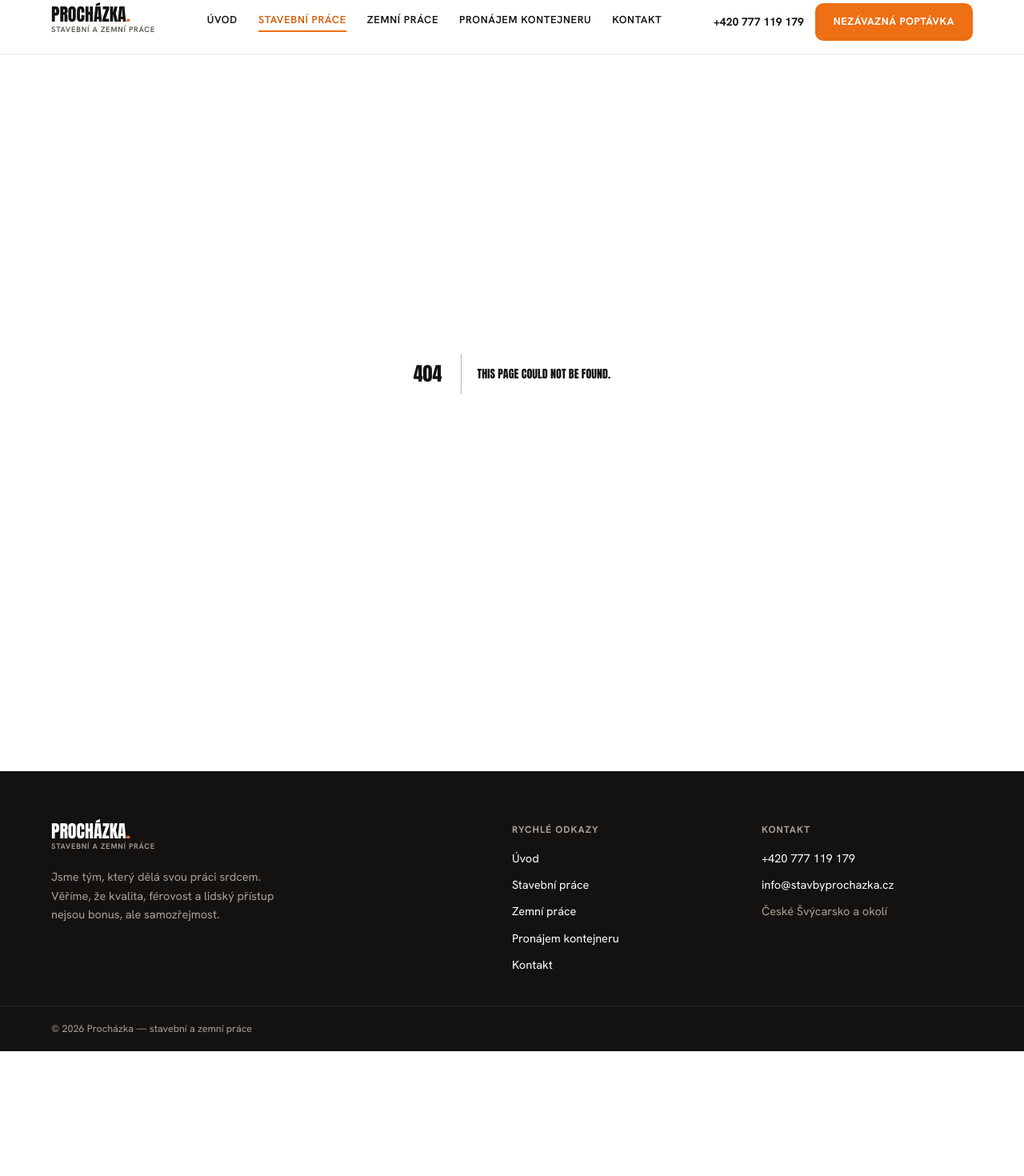
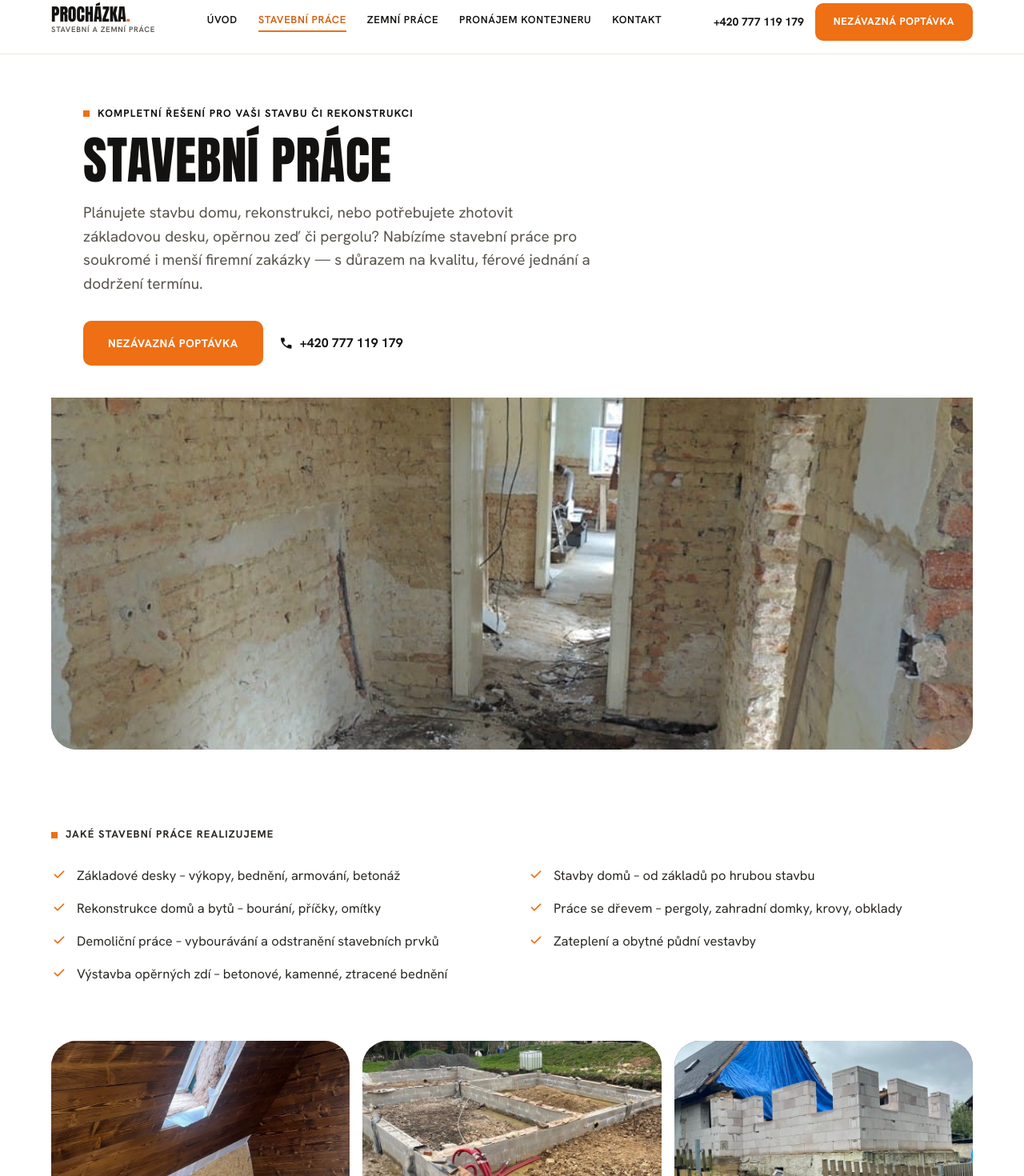
Before and after one commit to Honzeenek/prochazka-construction, a Next.js app: page /stavebni-prace in a window 1280 px wide. Before the commit this address had no page. Shown: the part 12-1482 px from the top of the page at 80% size. Before the commit the page ends 1326 px from the top, so only its background shows below. Built offline with nearby package versions, Linux system fonts and the light colour scheme.

Commit message:
feat: add service page template and three service routes
Co-Authored-By: Claude Fable 5 <noreply@anthropic.com>

```diff
--- /dev/null
+++ b/src/app/stavebni-prace/page.tsx
@@ -0,0 +1,7 @@
+import type { Metadata } from 'next';
+import { ServicePage } from '@/components/layout/ServicePage';
+import { getService } from '@/content/services';
+
+const service = getService('stavebni-prace')!;
+export const metadata: Metadata = { title: service.title, description: service.seoDescription };
+export default function Page() { return <ServicePage service={service} />; }
--- /dev/null
+++ b/src/components/layout/ServicePage.module.css
@@ -0,0 +1,31 @@
+.heroWrap { padding-top: 8px; }
+.heroSheet { background: #fff; border-radius: var(--radius-xl) var(--radius-xl) 0 0; padding: 56px 40px 40px; max-width: 780px; }
+.overline { display: flex; align-items: center; gap: 10px; font-size: 13px; font-weight: 700; letter-spacing: .09em; text-transform: uppercase; color: var(--text-heading); margin-bottom: 16px; }
+.marker { width: 8px; height: 8px; background: var(--brand); flex: none; display: inline-block; }
+.title { font-size: var(--display-lg); }
+.intro { max-width: 60ch; margin: 20px 0 0; font-size: var(--text-lg); color: var(--text-muted); line-height: 1.55; }
+.actions { display: flex; gap: 20px; align-items: center; margin-top: 32px; flex-wrap: wrap; }
+.phone { display: inline-flex; align-items: center; gap: 8px; font-weight: 700; text-decoration: none; color: var(--ink-900); }
+.heroPhoto { position: relative; height: 440px; border-radius: 0 0 var(--radius-xl) var(--radius-xl); overflow: hidden; }
+
+.body { padding-top: 96px; }
+.bulletsHead { display: flex; align-items: center; gap: 10px; font-size: 13px; font-weight: 700; letter-spacing: .09em; text-transform: uppercase; margin-bottom: 28px; }
+.bullets { list-style: none; margin: 0; padding: 0; display: grid; grid-template-columns: 1fr 1fr; gap: 16px 40px; }
+.bullet { display: flex; align-items: flex-start; gap: 12px; font-size: 16.5px; color: var(--text-body); line-height: 1.5; }
+.check { color: var(--brand); flex: none; margin-top: 1px; }
+
+.gallery { padding-top: 72px; display: grid; grid-template-columns: repeat(3, 1fr); gap: 16px; }
+.galleryItem { position: relative; aspect-ratio: 4 / 3; border-radius: var(--radius-lg); overflow: hidden; }
+
+.ctaWrap { margin-top: 96px; }
+.ctaBand { background: var(--surface-section); border: 1px solid var(--line-soft); border-radius: var(--radius-xl); padding: 56px 48px; display: flex; align-items: center; justify-content: space-between; gap: 24px; flex-wrap: wrap; }
+.ctaTitle { font-size: var(--display-md); }
+
+@media (max-width: 900px) {
+  .heroSheet { padding: 40px 24px 32px; }
+  .heroPhoto { height: 280px; }
+  .body { padding-top: 64px; }
+  .bullets { grid-template-columns: 1fr; }
+  .gallery { grid-template-columns: 1fr 1fr; }
+}
+@media (max-width: 520px) { .gallery { grid-template-columns: 1fr; } }
--- /dev/null
+++ b/src/components/layout/ServicePage.tsx
@@ -0,0 +1,50 @@
+import { Button } from '@/components/ui/Button';
+import { Icon } from '@/components/ui/Icon';
+import { Photo } from './Photo';
+import { site } from '@/content/site';
+import type { Service } from '@/content/services';
+import styles from './ServicePage.module.css';
+
+export function ServicePage({ service }: { service: Service }) {
+  const [hero, ...gallery] = service.images;
+  return (
+    <main>
+      <section className={`container ${styles.heroWrap}`}>
+        <div className={styles.heroSheet}>
+          <div className={styles.overline}><span className={styles.marker} />{service.tagline}</div>
+          <h1 className={styles.title}>{service.title}</h1>
+          <p className={styles.intro}>{service.intro}</p>
+          <div className={styles.actions}>
+            <Button href="/kontakt" size="lg">Nezávazná poptávka</Button>
+            <a href={site.phoneHref} className={styles.phone}><Icon name="call" size={18} />{site.phone}</a>
+          </div>
+        </div>
+        <div className={styles.heroPhoto}><Photo src={hero} alt={`${service.title} — ukázka realizace`} priority rounded={false} sizes="(max-width: 1200px) 100vw, 1200px" /></div>
+      </section>
+
+      <section className={`container ${styles.body}`}>
+        <div className={styles.bulletsHead}><span className={styles.marker} />{service.bulletsHeading}</div>
+        <ul className={styles.bullets}>
+          {service.bullets.map((b) => (
+            <li key={b} className={styles.bullet}><Icon name="check" size={20} className={styles.check} /><span>{b}</span></li>
+          ))}
+        </ul>
+      </section>
+
+      {gallery.length > 0 && (
+        <section className={`container ${styles.gallery}`}>
+          {gallery.map((img, i) => (
+            <div key={img} className={styles.galleryItem}><Photo src={img} alt={`${service.title} — realizace ${i + 1}`} sizes="(max-width: 720px) 100vw, (max-width: 1200px) 50vw, 380px" /></div>
+          ))}
+        </section>
+      )}
+
+      <section className={`container ${styles.ctaWrap}`}>
+        <div className={styles.ctaBand}>
+          <h2 className={styles.ctaTitle}>Chcete podobnou realizaci?</h2>
+          <Button href="/kontakt" variant="ink" size="lg">Napište nám poptávku</Button>
+        </div>
+      </section>
+    </main>
+  );
+}
```
Also changed, not shown: src/app/pronajem-kontejneru/page.tsx (added, +7 -0 lines), src/app/zemni-prace/page.tsx (added, +7 -0 lines), 1 other file (tests, documents, lock files or other folders).
